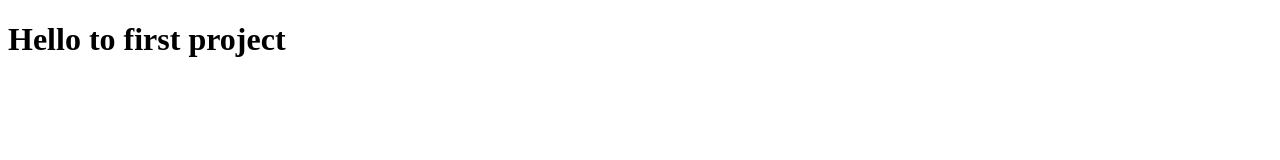
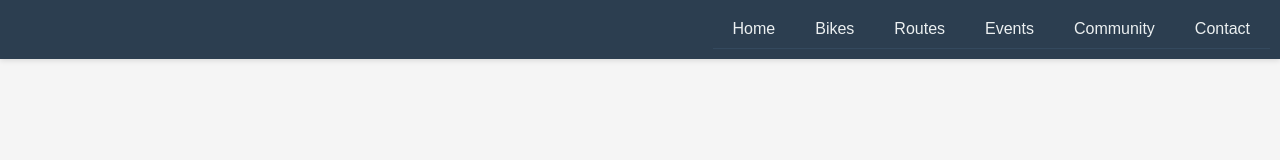
Before and after one commit to munawarn/my-first-project, a plain HTML site: page index.html in a window 1280 px wide. Drawn offline with Linux system fonts and the light colour scheme.

Commit message:
Add right-side cycling website menu to index.html and styles.css

```diff
--- a/assets/css/styles.css
+++ b/assets/css/styles.css
@@ -0,0 +1,49 @@
+* {
+    margin: 0;
+    padding: 0;
+    box-sizing: border-box;
+}
+
+body {
+    font-family: Arial, sans-serif;
+    background-color: #f5f5f5;
+}
+
+.menu {
+    position: fixed;
+    top: 0;
+    left: 0;
+    width: 100%;
+    height: auto;
+    background-color: #2c3e50;
+    padding: 10px;
+    box-shadow: 0 2px 5px rgba(0, 0, 0, 0.1);
+}
+
+.menu-list {
+    list-style: none;
+    display: flex;
+    flex-direction: row;
+    justify-content: flex-end;
+}
+
+.menu-list li {
+    border-bottom: 1px solid #34495e;
+}
+
+.menu-list a {
+    display: block;
+    padding: 10px 20px;
+    color: #ecf0f1;
+    text-decoration: none;
+    transition: background-color 0.3s ease;
+}
+
+.menu-list a:hover {
+    background-color: #e74c3c;
+}
+
+.content {
+    margin-right: 200px;
+    paddingtop: 6
+}
--- a/index.html
+++ b/index.html
@@ -3,9 +3,24 @@
 <head>
     <meta charset="UTF-8">
     <meta name="viewport" content="width=device-width, initial-scale=1.0">
-    <title>Document</title>
+    <title>Cycling Hub</title>
+    <link rel="stylesheet" href="assets/css/styles.css">
 </head>
 <body>
-    <h1>Hello  to first project</h1>
+    <nav class="menu">
+        <ul class="menu-list">
+            <li><a href="#home">Home</a></li>
+            <li><a href="#bikes">Bikes</a></li>
+            <li><a href="#routes">Routes</a></li>
+            <li><a href="#events">Events</a></li>
+            <li><a href="#community">Community</a></li>
+            <li><a href="#contact">Contact</a></li>
+        </ul>
+    </nav>
+
+    <main class="content">
+        <h1>Welcome to Cycling Hub</h1>
+        <p>Your ultimate destination for cycling enthusiasts.</p>
+    </main>
 </body>
 </html>
```
